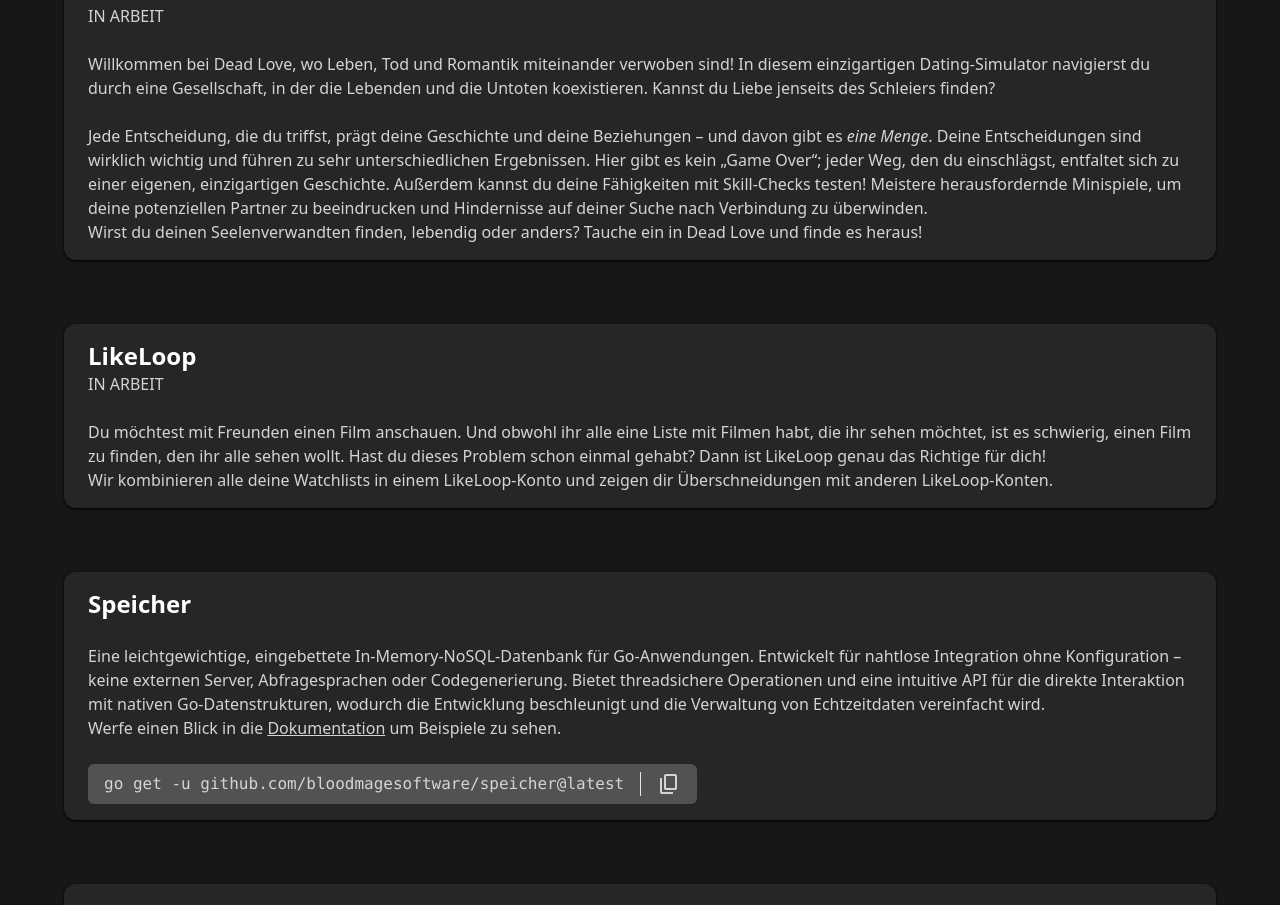
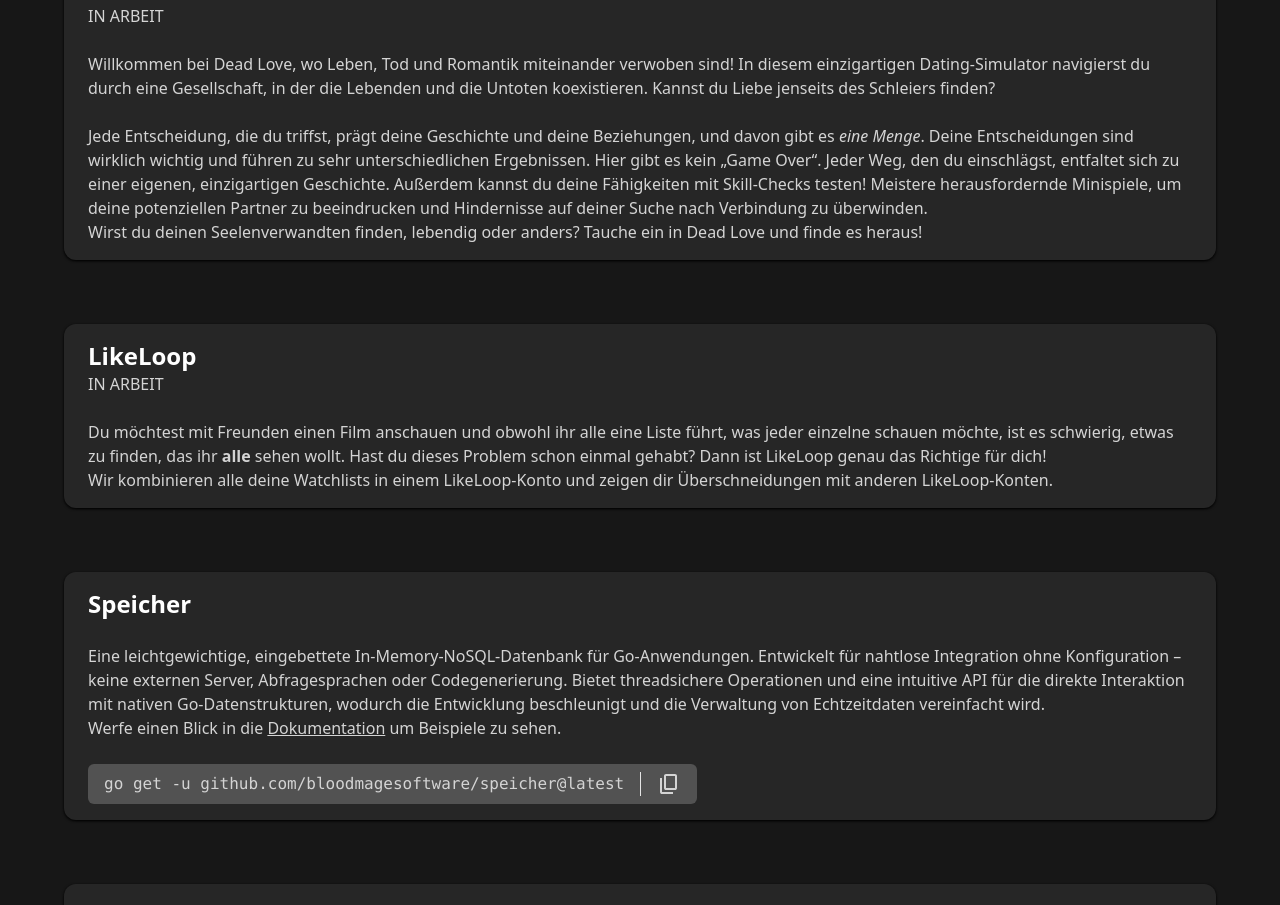
Before and after one commit to bloodmagesoftware/homepage, an Astro site: page / in a window 1280 px wide. Shown: the part 1020-1925 px from the top of the page. Built offline with nearby package versions, Linux system fonts and the light colour scheme; Astro itself is replaced by a stand-in of ours.

Commit message:
fix typography

```diff
--- a/src/pages/index.astro
+++ b/src/pages/index.astro
@@ -92,9 +92,9 @@ import Card from "../components/Card.astro";
     <br />
     <p class="text-pretty">
       Jede Entscheidung, die du triffst, prägt deine Geschichte und deine
-      Beziehungen – und davon gibt es <i>eine Menge</i>. Deine Entscheidungen
+      Beziehungen, und davon gibt es <i>eine Menge</i>. Deine Entscheidungen
       sind wirklich wichtig und führen zu sehr unterschiedlichen Ergebnissen.
-      Hier gibt es kein „Game Over“; jeder Weg, den du einschlägst, entfaltet
+      Hier gibt es kein „Game Over“. Jeder Weg, den du einschlägst, entfaltet
       sich zu einer eigenen, einzigartigen Geschichte. Außerdem kannst du deine
       Fähigkeiten mit Skill-Checks testen! Meistere herausfordernde Minispiele,
       um deine potenziellen Partner zu beeindrucken und Hindernisse auf deiner
@@ -111,9 +111,9 @@ import Card from "../components/Card.astro";
     <p class="uppercase">In Arbeit</p>
     <br />
     <p class="text-pretty">
-      Du möchtest mit Freunden einen Film anschauen. Und obwohl ihr alle eine
-      Liste mit Filmen habt, die ihr sehen möchtet, ist es schwierig, einen Film
-      zu finden, den ihr alle sehen wollt. Hast du dieses Problem schon einmal
+      Du möchtest mit Freunden einen Film anschauen und obwohl ihr alle eine
+      Liste führt, was jeder einzelne schauen möchte, ist es schwierig, etwas zu
+      finden, das ihr <b>alle</b> sehen wollt. Hast du dieses Problem schon einmal
       gehabt? Dann ist LikeLoop genau das Richtige für dich!
     </p>
     <p class="text-pretty">
```
